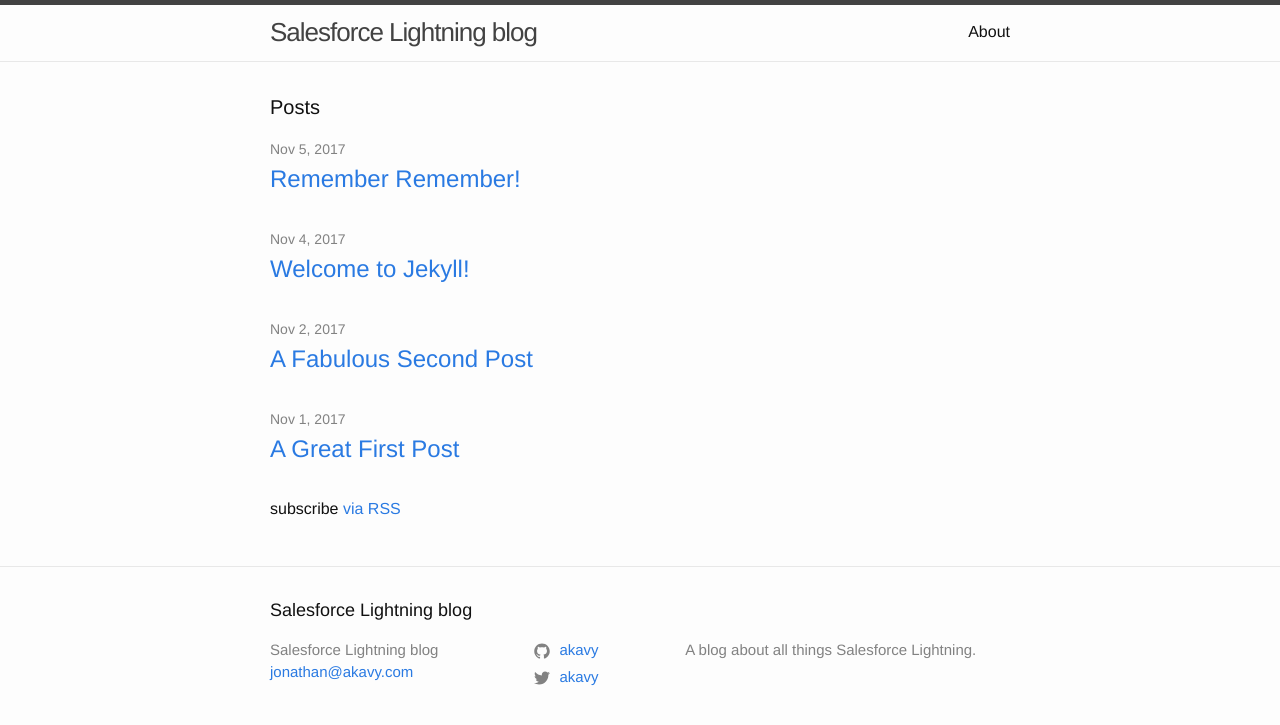
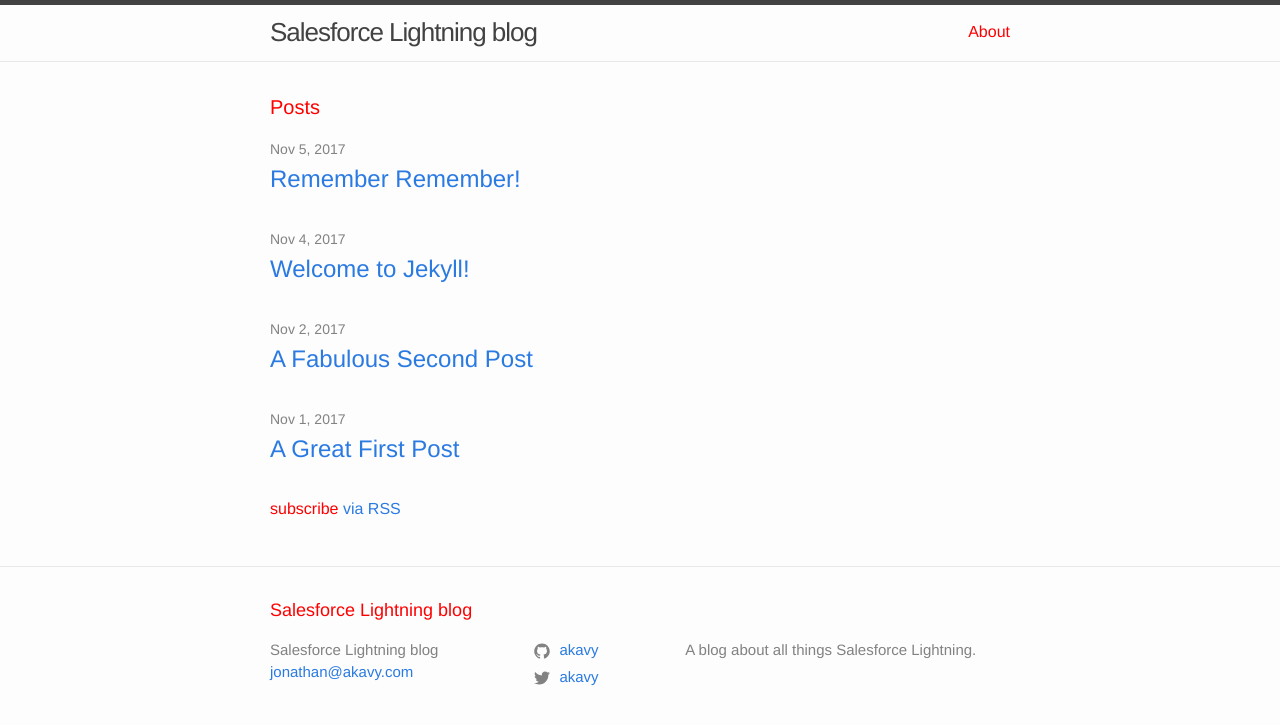
Before and after one commit to akavy/blog, a Jekyll site: the page built from index.md, in a window 1280 px wide. Shown: the top 725 px of the page. Built offline with Jekyll 4.4.1, drawn with Linux system fonts in a browser that asks for light colours.

Commit message:
Testing by changing text color to red.

```diff
--- a/_sass/jekyll-slds-blog.scss
+++ b/_sass/jekyll-slds-blog.scss
@@ -10,7 +10,7 @@ $base-line-height: 1.5 !default;
 
 $spacing-unit:     30px !default;
 
-$text-color:       #111 !default;
+$text-color:       #ff0000 !default;
 $background-color: #fdfdfd !default;
 $brand-color:      #2a7ae2 !default;
 
```
